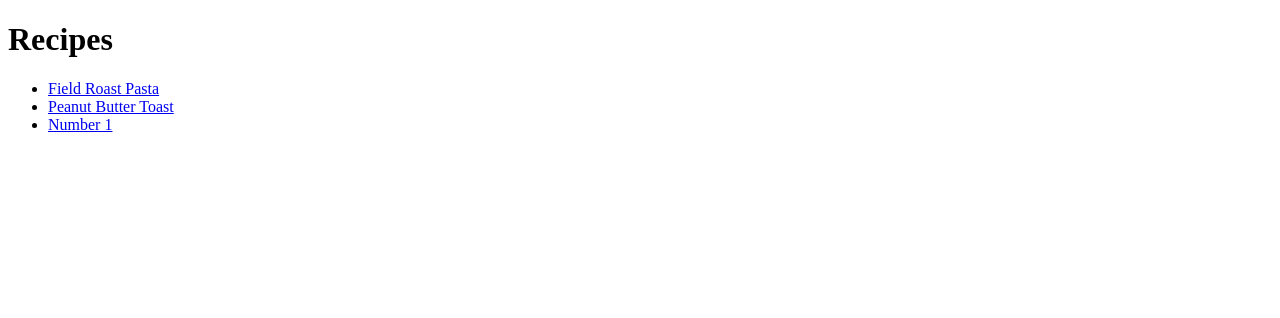
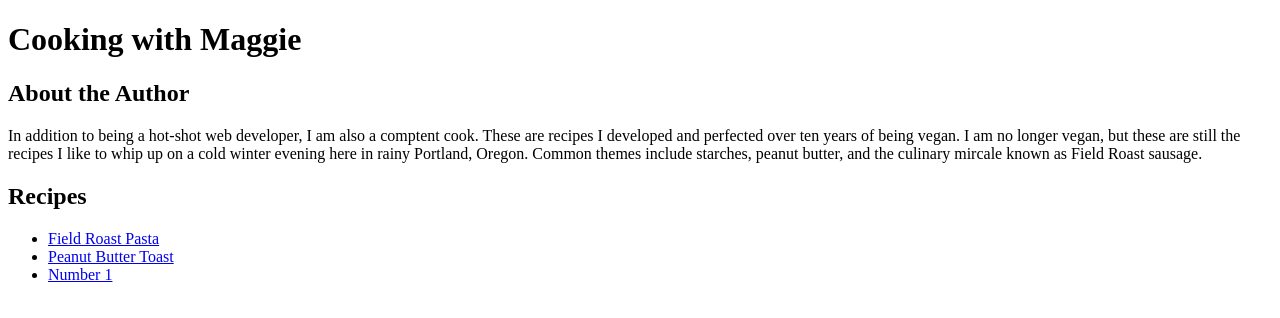
Before and after one commit to m-ghiringhelli/odin-recipes, a plain HTML site: page index.html in a window 1280 px wide. Drawn offline with Linux system fonts and the light colour scheme.

Commit message:
Added intro paragraph

```diff
--- a/index.html
+++ b/index.html
@@ -7,7 +7,15 @@
   <title>Recipes</title>
 </head>
 <body>
-  <h1>Recipes</h1>
+  <h1>Cooking with Maggie</h1>
+  <h2>About the Author</h2>
+    <p>In addition to being a hot-shot web developer, I am also a comptent
+      cook. These are recipes I developed and perfected over ten years of
+      being vegan. I am no longer vegan, but these are still the recipes
+      I like to whip up on a cold winter evening here in rainy Portland,
+      Oregon. Common themes include starches, peanut butter, and the
+      culinary mircale known as Field Roast sausage.</p>
+  <h2>Recipes</h2>
     <ul>
       <li><a href="recipes/field-roast-pasta.html">Field Roast Pasta</a></li>
       <li><a href="recipes/peanut-butter-toast.html">Peanut Butter Toast</a></li>
```
